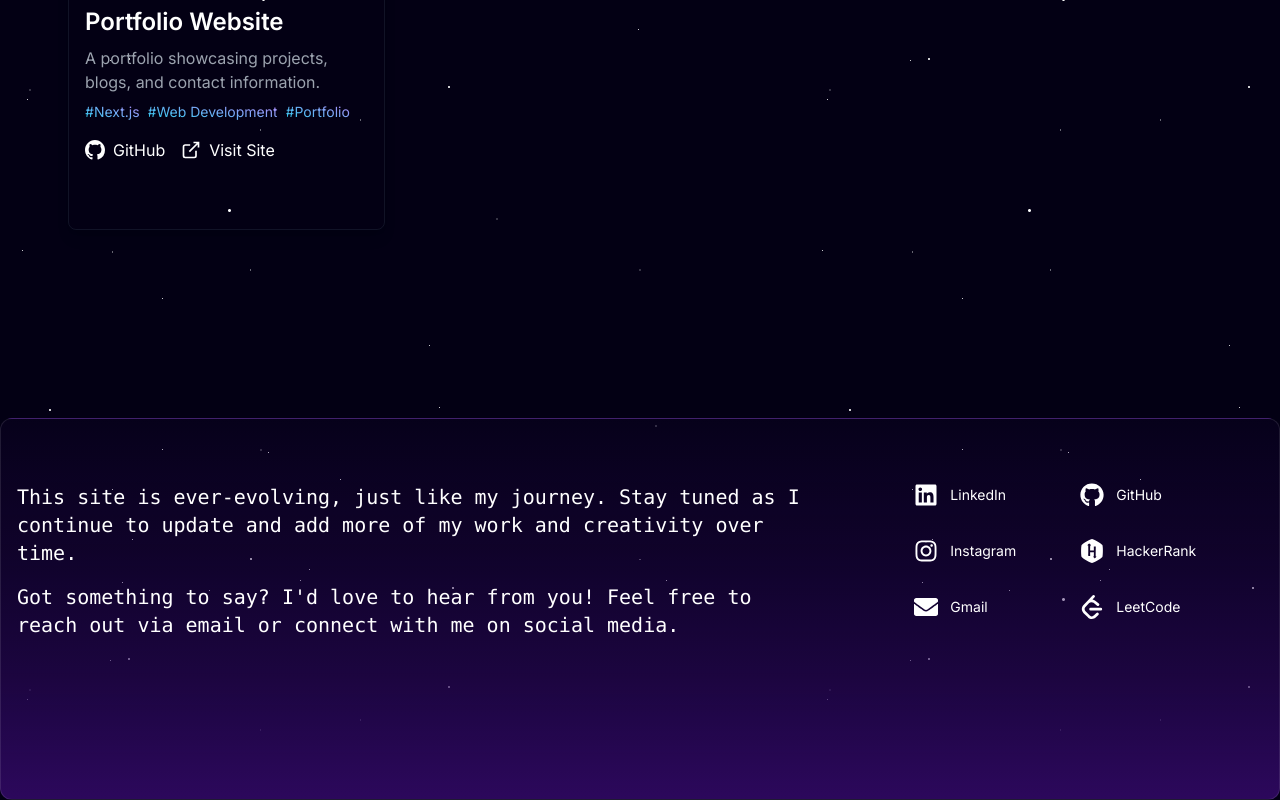
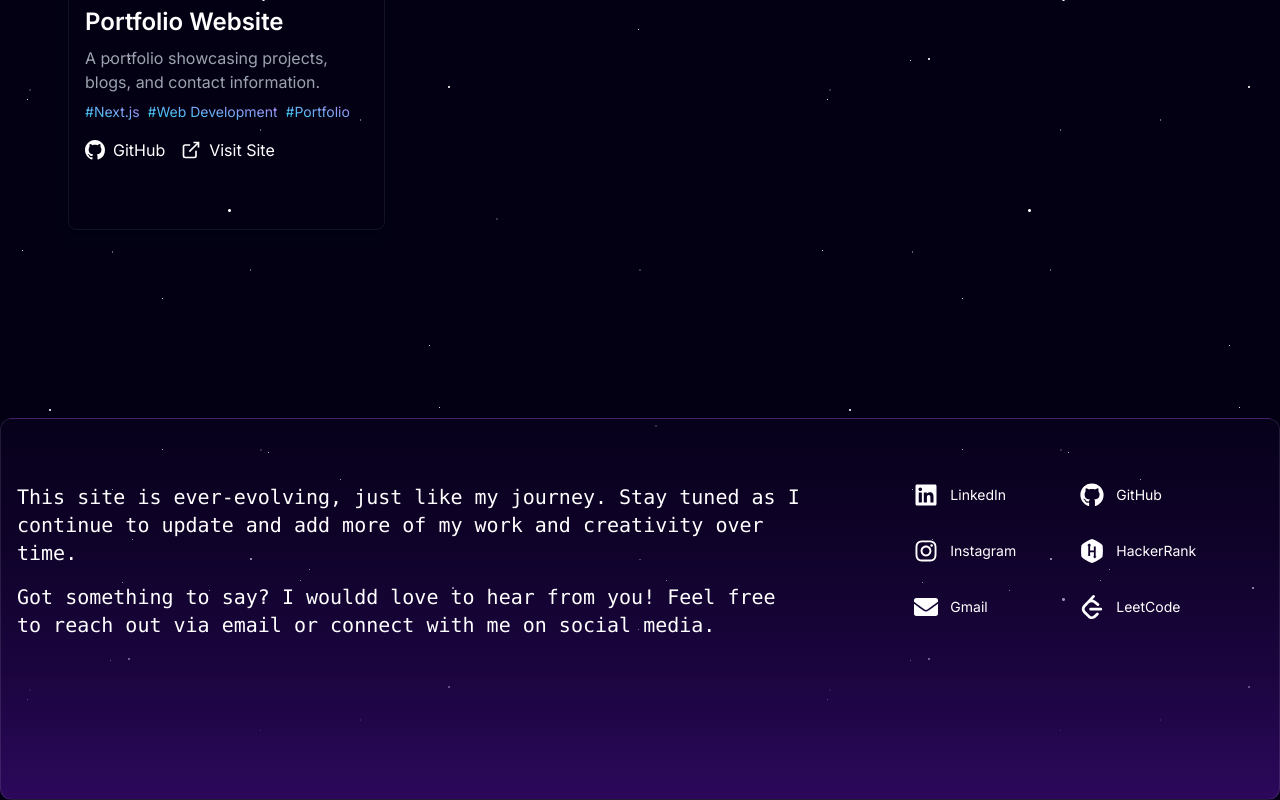
Before and after one commit to shriharit04/shrihari-portfolio, a Next.js app: page / in a window 1280 px wide. Shown: the part 3730-4530 px from the top of the page. Built offline with nearby package versions, Linux system fonts and the light colour scheme; a web font is replaced by a local one.

Commit message:
debug build error

```diff
--- a/app/Components/main/Footer.tsx
+++ b/app/Components/main/Footer.tsx
@@ -65,7 +65,7 @@ const Footer: React.FC = () => {
             This site is ever-evolving, just like my journey. Stay tuned as I continue to update and add more of my work and creativity over time.
           </p>
           <p className="text-base md:text-xl font-mono">
-            Got something to say? I'd love to hear from you! Feel free to reach out via email or connect with me on social media.
+            Got something to say? I wouldd love to hear from you! Feel free to reach out via email or connect with me on social media.
           </p>
         </div>
 
```
